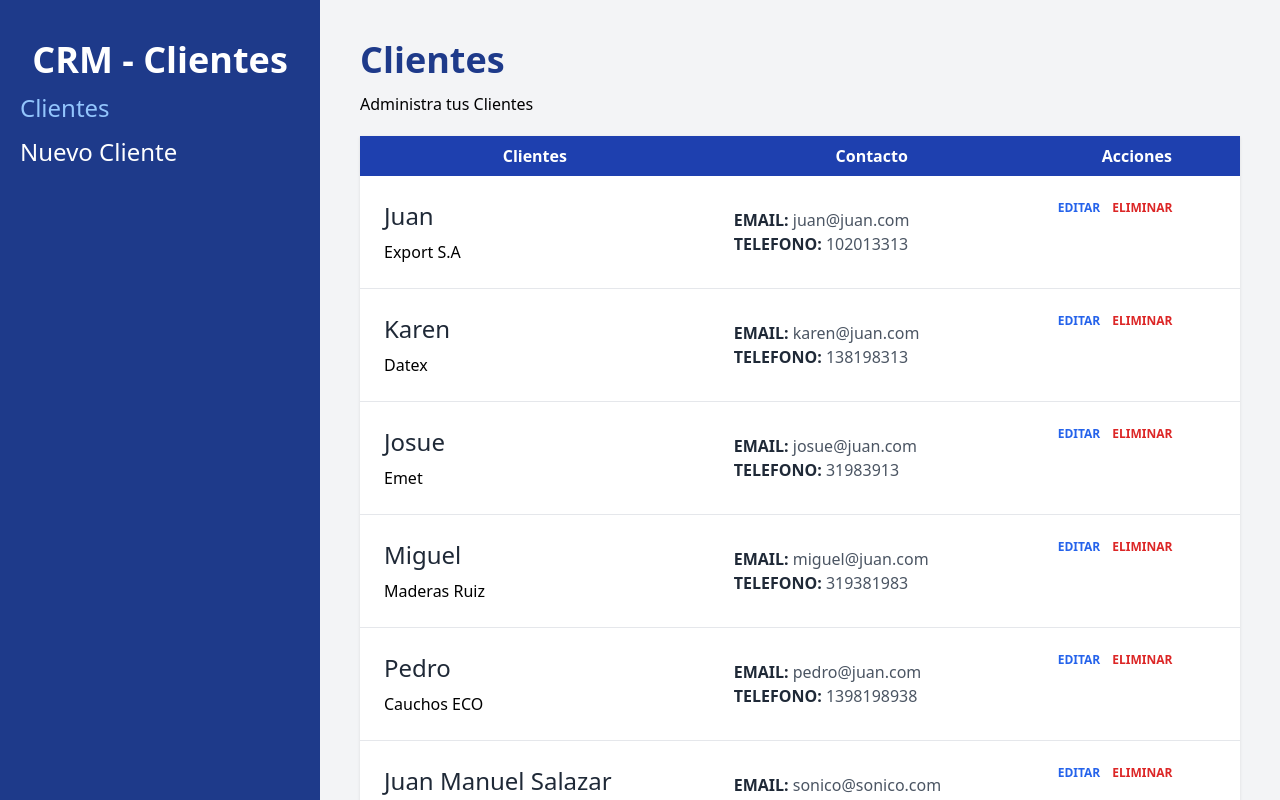
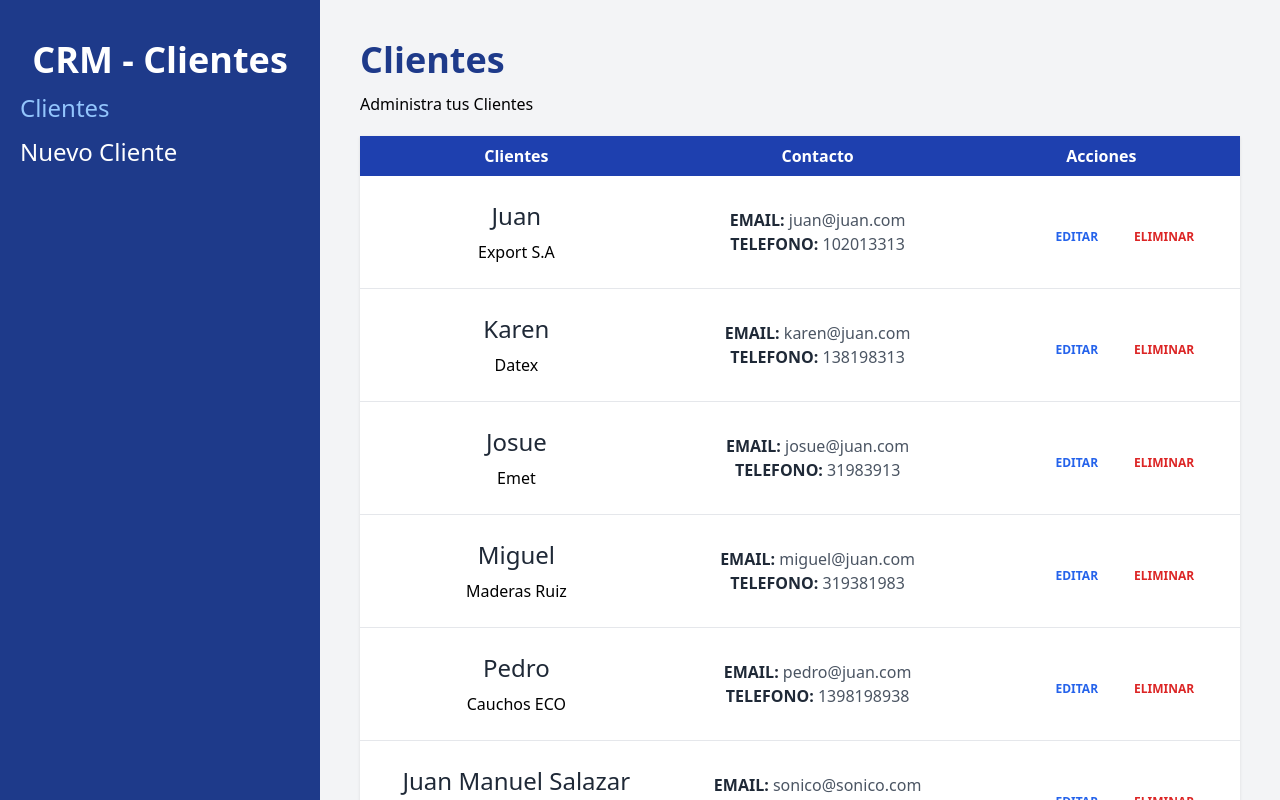
Before and after one commit to Juan8516/crm-react, a React (Vite) app: page / in a window 1280 px wide. Built offline with nearby package versions, Linux system fonts and the light colour scheme; data requests are answered from the project's data file.

Commit message:
Se aplican estilos a botones editar y eliminar

```diff
--- a/src/components/Cliente.jsx
+++ b/src/components/Cliente.jsx
@@ -7,7 +7,7 @@ function Cliente( {cliente} ) {
     const {nombre, empresa, email, telefono, id} = cliente
 
     return (
-        <tr className='border-b'>
+        <tr className='text-center border-b'>
             <td className='p-6 space-y-2'>
                 <p className='text-2xl text-gray-800'>{nombre}</p>
                 <p>{empresa}</p>
@@ -19,10 +19,10 @@ function Cliente( {cliente} ) {
                 <p className='text-gray-600'> <span className='text-gray-800 uppercase font-bold'>Telefono: </span>{telefono}</p>
             </td>
 
-            <td className='p-6 flex gap-3'>
+            <td className='mt-10 ml-20 flex gap-3'>
                 <button
                     type='button'
-                    className='text-blue-600 hover:text-blue-700 uppercase font-bold text-xs'
+                    className='p-3 text-blue-600 hover:text-blue-700 uppercase font-bold text-xs'
                     onClick={() => navigate(`/clientes/${id}/editar`)}
                 >
                     Editar
@@ -30,7 +30,7 @@ function Cliente( {cliente} ) {
 
                 <button
                     type='button'
-                    className='text-red-600 hover:text-red-700 uppercase font-bold text-xs'
+                    className='p-3 text-red-600 hover:text-red-700 uppercase font-bold text-xs'
                 >
                     ELiminar
                 </button>
```
